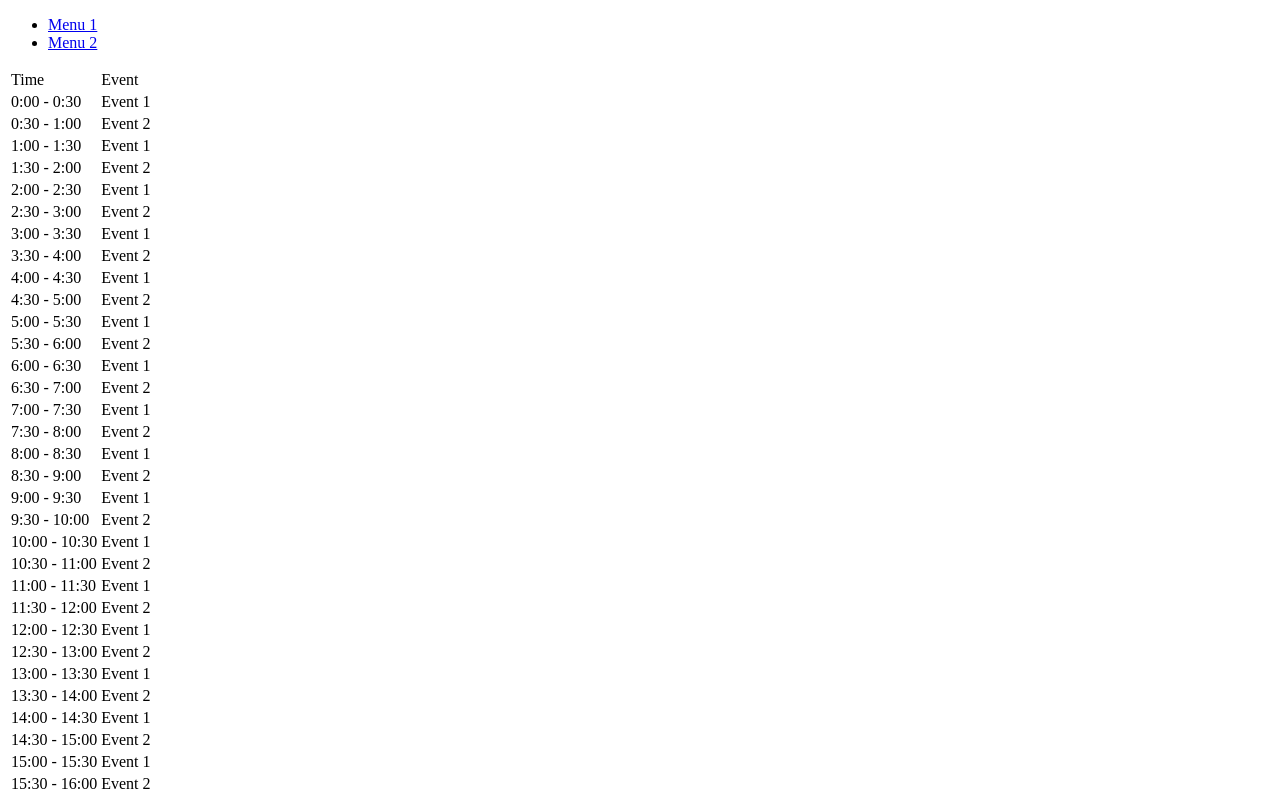
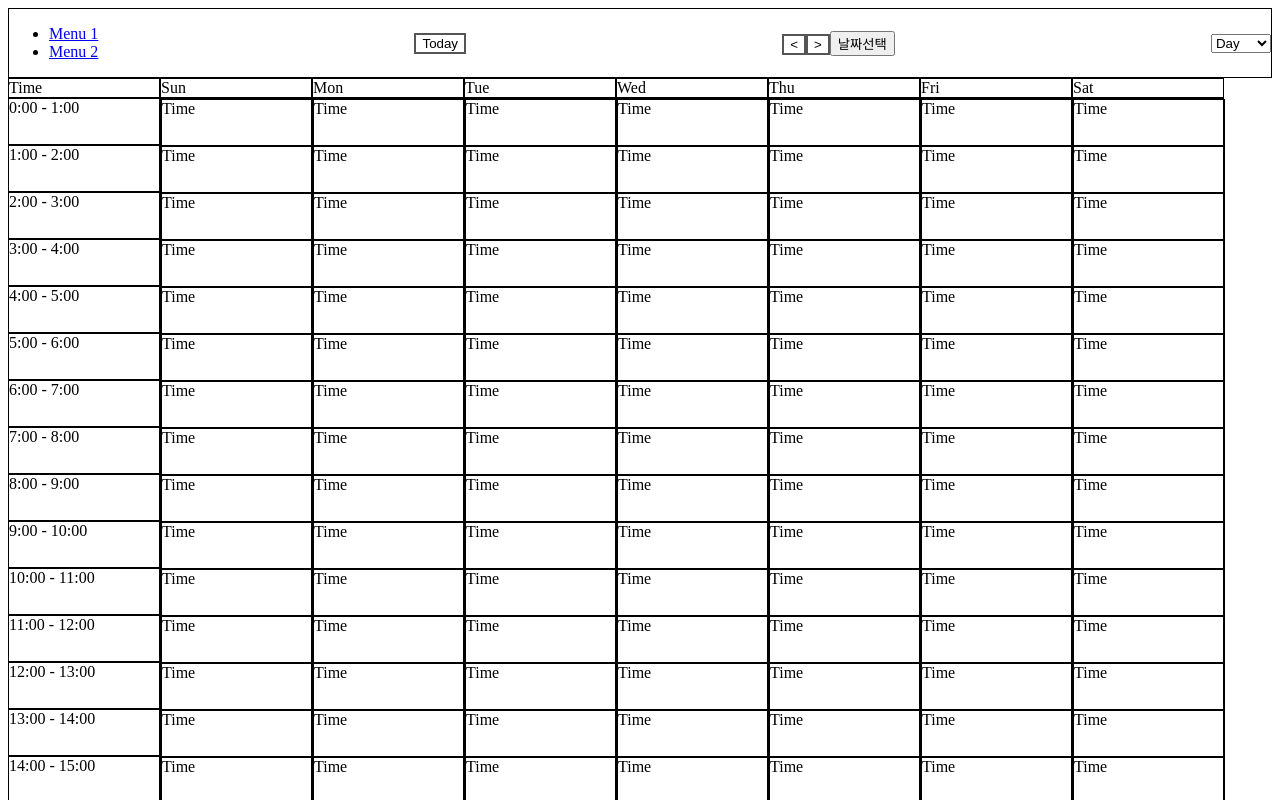
Before and after one commit to chiwon1/calendar-viewer, a React (Create React App) app: page / in a window 1280 px wide. Shown: the top 800 px of the page. Built offline with nearby package versions, Linux system fonts and the light colour scheme.

Commit message:
Feat: build weekly calendar static version

```diff
--- a/package.json
+++ b/package.json
@@ -12,7 +12,8 @@
     "react-router-dom": "^5.2.0",
     "react-scripts": "4.0.3",
     "redux": "^4.1.0",
-    "redux-logger": "^3.0.6"
+    "redux-logger": "^3.0.6",
+    "styled-components": "^5.3.0"
   },
   "scripts": {
     "start": "react-scripts start",
--- a/src/app/App.js
+++ b/src/app/App.js
@@ -2,7 +2,8 @@ import React from "react";
 import { Route, Switch } from "react-router-dom";
 
 import Header from "../common/components/Header/Header";
-import Daily from "../common/components/Calendar/Daily/Daily";
+// import Daily from "../common/components/Calendar/Daily/Daily";
+import Weekly from "../common/components/Calendar/Weekly/Weekly";
 
 function App() {
   return (
@@ -10,7 +11,8 @@ function App() {
       <Header />
       <Switch>
         <Route path="/" exact>
-          <Daily />
+          {/* <Daily /> */}
+          <Weekly />
         </Route>
         <Route path="/event">
           <div>Event</div>
--- /dev/null
+++ b/src/common/components/Calendar/Day/Day.js
@@ -0,0 +1,41 @@
+import React from "react";
+import styled from "styled-components";
+import Time from "../Time/Time";
+
+const Wrapper = styled.div`
+  .day {
+    width: 150px;
+    height: 1248px;
+    border: 1px solid black;
+  }
+`;
+
+const showEventSetting = (i, j) => {
+  console.log('showEventSetting!');
+  console.log('i', i);
+  console.log('j', j);
+};
+
+function Day({ day, dayIndex }) {
+  console.log('day', day);
+  return (
+    <Wrapper>
+      <div className="day">
+        {day.map((time, timeIndex) => {
+          return (
+            <Time
+              key={timeIndex}
+              onClick={() => {
+                showEventSetting(dayIndex, timeIndex)
+              }}
+            >
+              Time
+            </Time>
+          )})
+        }
+      </div>
+    </Wrapper>
+  );
+}
+
+export default Day;
--- /dev/null
+++ b/src/common/components/Calendar/Time/Time.js
@@ -0,0 +1,25 @@
+import React from "react";
+import styled from "styled-components";
+
+const Wrapper = styled.div`
+  .time {
+    width: 150px;
+    height: 50px;
+    border: 1px solid pink;
+  }
+`;
+
+function Time({ onClick }) {
+  return (
+    <Wrapper>
+      <div
+        className="time"
+        onClick={onClick}
+      >
+        Time
+      </div>
+    </Wrapper>
+  );
+}
+
+export default Time;
--- /dev/null
+++ b/src/common/components/Calendar/Weekly/Weekly.js
@@ -0,0 +1,65 @@
+import React from "react";
+import styled from "styled-components";
+import Day from "../Day/Day";
+
+const Wrapper = styled.div`
+  .dayName {
+    width: 150px;
+    display: inline-block;
+    border: 1px solid black;
+  }
+
+  .time {
+    width: 150px;
+    height: 45px;
+    border: 1px solid black;
+  }
+
+  .week {
+    display: flex;
+    position: relative;
+  }
+`;
+
+const week = [];
+
+for (let i = 0; i < 7; i++) {
+  const day = [];
+
+  for (let j = 0; j < 24; j++) {
+    day.push({i, j});
+  }
+
+  week.push(day);
+}
+
+const columnTitleList = ["Time", "Sun", "Mon", "Tue", "Wed", "Thu", "Fri", "Sat"];
+
+function Weekly() {
+  return (
+    <Wrapper>
+      {columnTitleList.map((columnTitle, index) =>
+        <div key={index} className="dayName">{columnTitle}</div>
+      )}
+      <div className="week"></div>
+      <div className="week">
+        <div>
+          {Array.from(Array(24).keys()).map((hour, index) => (
+            <div key={index} className="time">{`${hour}:00 - ${hour + 1}:00`}</div>
+          ))}
+        </div>
+        {week.map((day, dayIndex) => (
+          <Day
+            key={dayIndex}
+            day={day}
+            dayIndex={dayIndex}
+          >
+            Day!
+          </Day>
+        ))}
+      </div>
+    </Wrapper>
+  );
+}
+
+export default Weekly;
--- a/src/common/components/Header/Header.js
+++ b/src/common/components/Header/Header.js
@@ -1,16 +1,72 @@
 import React from 'react';
 import { Link } from 'react-router-dom';
+import styled from "styled-components";
+
+const Wrapper = styled.div`
+  header {
+    display: flex;
+    text-align: center;
+    justify-content: space-between;
+    align-items: center;
+    border: 1px solid black;
+  }
+
+  .menu-selector {
+    vertical-align: middle;
+  }
+
+  .today-button {
+    background-color: white;
+    color: black;
+    border: 2px solid #555555;
+  }
+
+  .back-forward {
+  }
+
+  .back-forward-button {
+    background-color: white;
+    color: black;
+    border: 2px solid #555555;
+  }
+
+  .selector {
+  }
+`;
 
 // TODO: Create your own header.
-export default function Header () {
+function Header () {
   return (
+    <Wrapper>
       <header>
+        <div className="menu-selector">
           <nav>
             <ul>
               <li><Link to='/'>Menu 1</Link></li>
               <li><Link to='/event'>Menu 2</Link></li>
             </ul>
           </nav>
+        </div>
+
+        <button className="today-button">Today</button>
+
+        <div className="back-forward">
+          <button className="back-forward-button">{"<"}</button>
+          <button className="back-forward-button">{">"}</button>
+            <button value="날짜">날짜선택</button>
+        </div>
+
+        <div className="selector">
+          <select>
+            <option value="day">Day</option>
+            <option value="week">Week</option>
+            <option value="month">Month</option>
+          </select>
+        </div>
+
       </header>
+    </Wrapper>
   );
 }
+
+export default Header;
```
Also changed, not shown: 1 other file (tests, documents, lock files or other folders). Lines whose indentation alone changed are shown as unchanged.
